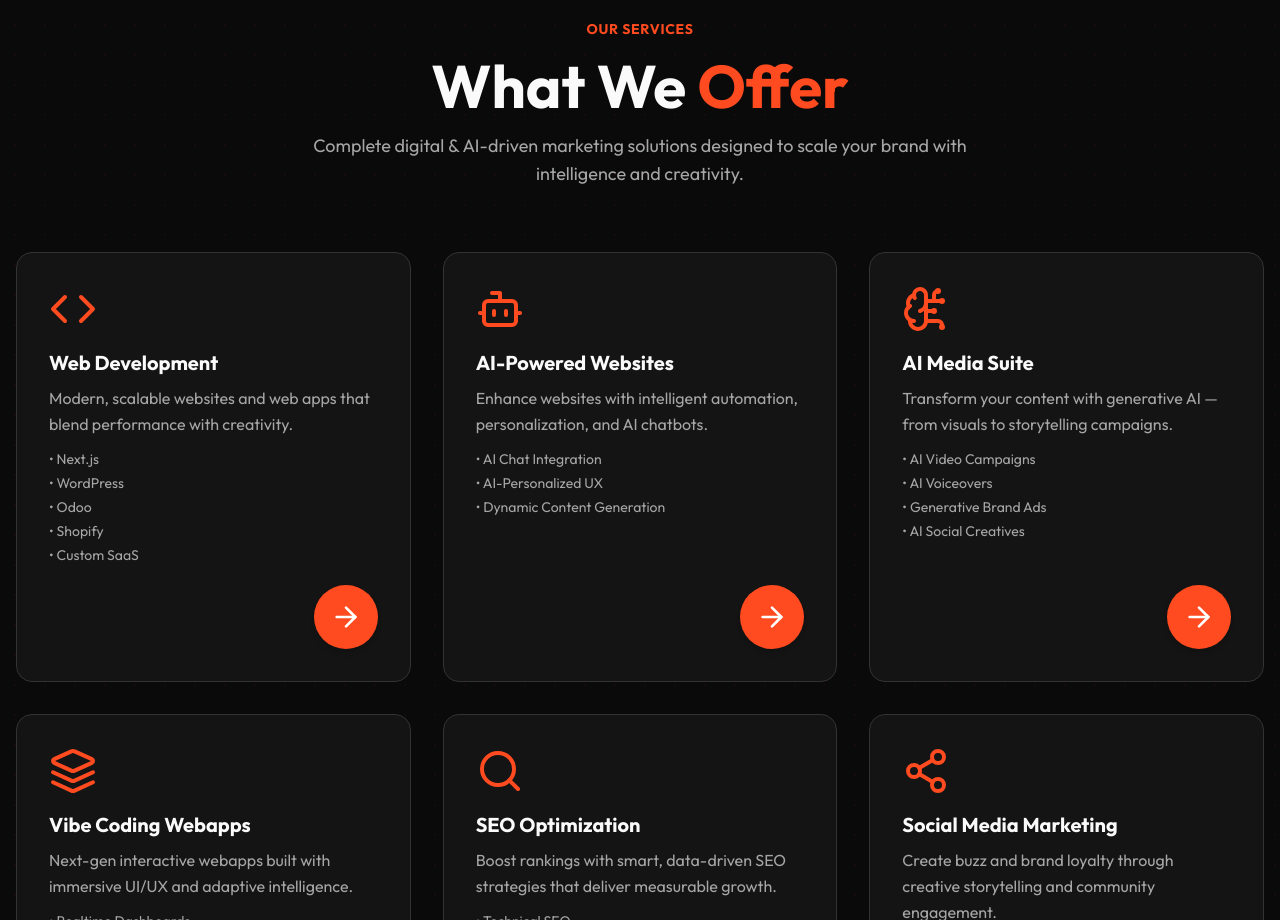
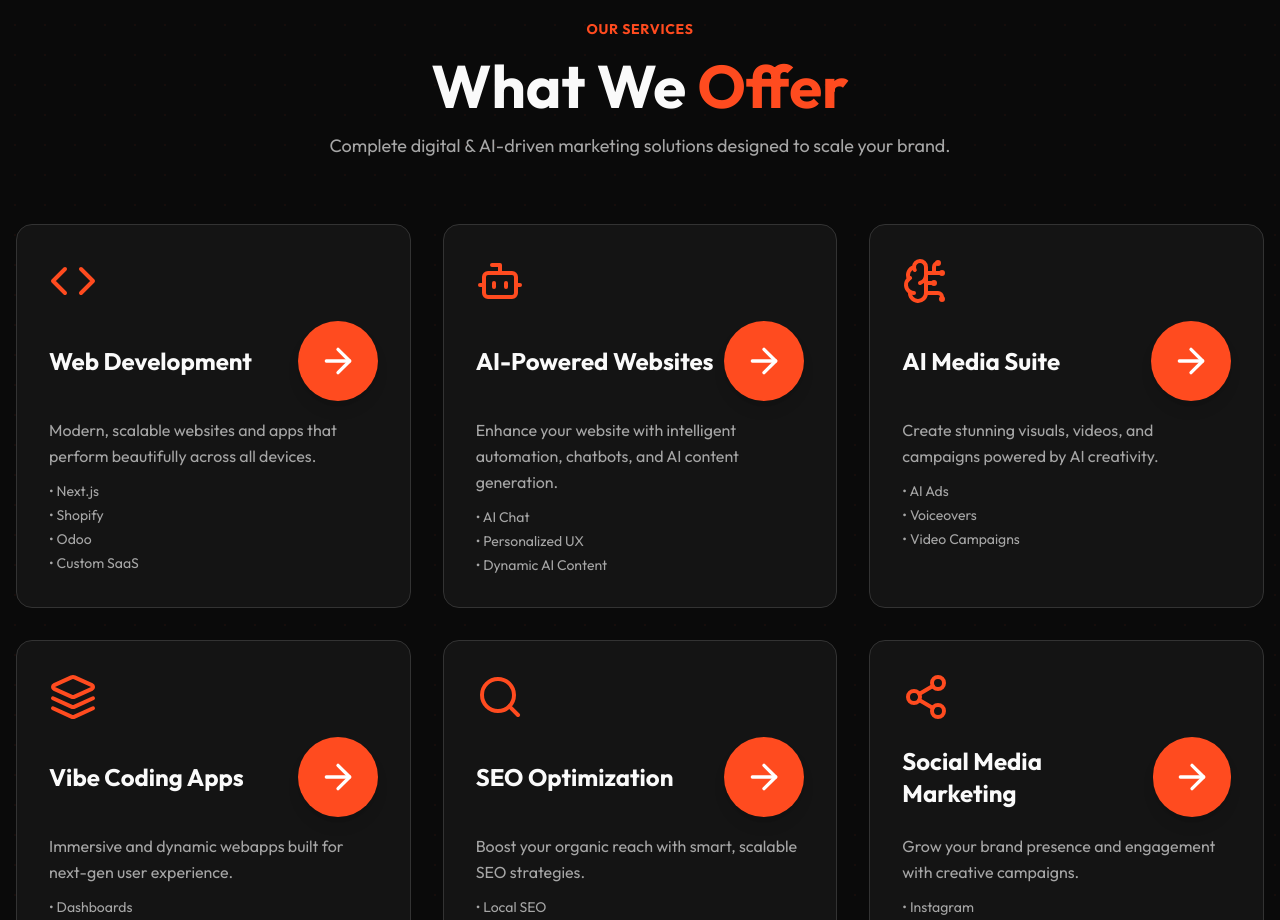
Before and after one commit to revenuxe/revenuxe-js, a React (Vite) app: page / in a window 1280 px wide. Shown: the part 1880-2800 px from the top of the page. Built offline with nearby package versions, Linux system fonts and the light colour scheme; the HTML template or start-up script is replaced by a standard one.

Commit message:
Update Services.tsx

```diff
--- a/src/components/Services.tsx
+++ b/src/components/Services.tsx
@@ -3,20 +3,11 @@ import {
   Search,
   Bot,
   Share2,
-  Smartphone,
-  TrendingUp,
-  Mail,
-  Palette,
-  BarChart3,
-  Video,
   BrainCircuit,
   Layers,
-  Workflow,
-  Globe,
-  Cpu,
   ArrowRight,
 } from "lucide-react";
-import { Link } from "react-router-dom"; // or `next/link` for Next.js
+import { Link } from "react-router-dom"; // or next/link
 
 const Services = () => {
   const services = [
@@ -24,79 +15,55 @@ const Services = () => {
       icon: <Code className="w-12 h-12" />,
       title: "Web Development",
       description:
-        "Modern, scalable websites and web apps that blend performance with creativity.",
-      subservices: ["Next.js", "WordPress", "Odoo", "Shopify", "Custom SaaS"],
+        "Modern, scalable websites and apps that perform beautifully across all devices.",
+      subservices: ["Next.js", "Shopify", "Odoo", "Custom SaaS"],
       link: "/services/web-development",
     },
     {
       icon: <Bot className="w-12 h-12" />,
       title: "AI-Powered Websites",
       description:
-        "Enhance websites with intelligent automation, personalization, and AI chatbots.",
-      subservices: [
-        "AI Chat Integration",
-        "AI-Personalized UX",
-        "Dynamic Content Generation",
-      ],
+        "Enhance your website with intelligent automation, chatbots, and AI content generation.",
+      subservices: ["AI Chat", "Personalized UX", "Dynamic AI Content"],
       link: "/services/ai-websites",
     },
     {
       icon: <BrainCircuit className="w-12 h-12" />,
       title: "AI Media Suite",
       description:
-        "Transform your content with generative AI — from visuals to storytelling campaigns.",
-      subservices: [
-        "AI Video Campaigns",
-        "AI Voiceovers",
-        "Generative Brand Ads",
-        "AI Social Creatives",
-      ],
+        "Create stunning visuals, videos, and campaigns powered by AI creativity.",
+      subservices: ["AI Ads", "Voiceovers", "Video Campaigns"],
       link: "/services/ai-media",
     },
     {
       icon: <Layers className="w-12 h-12" />,
-      title: "Vibe Coding Webapps",
+      title: "Vibe Coding Apps",
       description:
-        "Next-gen interactive webapps built with immersive UI/UX and adaptive intelligence.",
-      subservices: [
-        "Realtime Dashboards",
-        "AI Automation Tools",
-        "Custom CRM Platforms",
-        "Data-Driven Portals",
-      ],
+        "Immersive and dynamic webapps built for next-gen user experience.",
+      subservices: ["Dashboards", "CRM Tools", "Automation"],
       link: "/services/vibe-coding",
     },
     {
       icon: <Search className="w-12 h-12" />,
       title: "SEO Optimization",
       description:
-        "Boost rankings with smart, data-driven SEO strategies that deliver measurable growth.",
-      subservices: [
-        "Technical SEO",
-        "Local SEO",
-        "On-Page Optimization",
-        "Link Building",
-      ],
+        "Boost your organic reach with smart, scalable SEO strategies.",
+      subservices: ["Local SEO", "Technical SEO", "Link Building"],
       link: "/services/seo",
     },
     {
       icon: <Share2 className="w-12 h-12" />,
       title: "Social Media Marketing",
       description:
-        "Create buzz and brand loyalty through creative storytelling and community engagement.",
-      subservices: [
-        "Instagram Growth",
-        "LinkedIn Branding",
-        "Performance Ads",
-        "Influencer Collabs",
-      ],
+        "Grow your brand presence and engagement with creative campaigns.",
+      subservices: ["Instagram", "LinkedIn", "Ad Campaigns"],
       link: "/services/social-media",
     },
   ];
 
   return (
     <section className="py-24 relative overflow-hidden">
-      {/* Background Pattern */}
+      {/* Background */}
       <div className="absolute inset-0 opacity-5">
         <div
           className="absolute inset-0"
@@ -118,7 +85,7 @@ const Services = () => {
           </h2>
           <p className="text-muted-foreground text-lg max-w-2xl mx-auto">
             Complete digital & AI-driven marketing solutions designed to scale
-            your brand with intelligence and creativity.
+            your brand.
           </p>
         </div>
 
@@ -126,44 +93,30 @@ const Services = () => {
           {services.map((service, index) => (
             <div
               key={index}
-              className="group relative bg-card border border-border rounded-2xl p-8 hover:border-primary/50 transition-all duration-300 hover:scale-[1.03] hover:shadow-2xl hover:shadow-primary/10"
-              style={{ animationDelay: `${index * 0.1}s` }}
+              className="group relative bg-card border border-border rounded-2xl p-8 hover:border-primary/60 transition-all duration-300 hover:shadow-2xl hover:shadow-primary/10 hover:scale-[1.03]"
             >
-              {/* Hover gradient */}
-              <div className="absolute inset-0 bg-gradient-to-br from-primary/5 to-transparent rounded-2xl opacity-0 group-hover:opacity-100 transition-opacity" />
+              <div className="text-primary mb-4">{service.icon}</div>
+              <h3 className="text-2xl font-bold text-foreground mb-4 group-hover:text-primary transition-colors flex items-center justify-between">
+                {service.title}
+                <Link
+                  to={service.link}
+                  className="w-20 h-20 flex items-center justify-center rounded-full bg-primary text-primary-foreground shadow-lg hover:bg-primary/90 transition-all duration-300"
+                >
+                  <ArrowRight className="w-10 h-10" />
+                </Link>
+              </h3>
 
-              <div className="relative z-10 flex flex-col h-full justify-between space-y-5">
-                <div>
-                  <div className="text-primary mb-4">{service.icon}</div>
-                  <h3 className="text-xl font-bold text-foreground mb-2 group-hover:text-primary transition-colors">
-                    {service.title}
-                  </h3>
-                  <p className="text-muted-foreground leading-relaxed">
+              <p className="text-muted-foreground leading-relaxed mb-3">
                 {service.description}
               </p>
 
               {service.subservices && (
-                    <ul className="text-sm text-muted-foreground space-y-1 mt-3">
+                <ul className="text-sm text-muted-foreground space-y-1">
                   {service.subservices.map((sub, i) => (
                     <li key={i}>• {sub}</li>
                   ))}
                 </ul>
               )}
-                </div>
-
-                {/* Circular arrow aligned with text area */}
-                <div className="flex justify-end mt-4">
-                  <Link
-                    to={service.link}
-                    className="flex items-center justify-center w-16 h-16 bg-primary text-primary-foreground rounded-full shadow-md hover:shadow-lg hover:bg-primary/90 transition-all duration-300"
-                  >
-                    <ArrowRight className="w-8 h-8" />
-                  </Link>
-                </div>
-              </div>
-
-              {/* Corner Decoration */}
-              <div className="absolute top-0 right-0 w-16 h-16 border-t-2 border-r-2 border-primary/20 rounded-tr-2xl opacity-0 group-hover:opacity-100 transition-opacity" />
             </div>
           ))}
         </div>
```
Lines whose indentation alone changed are shown as unchanged.
